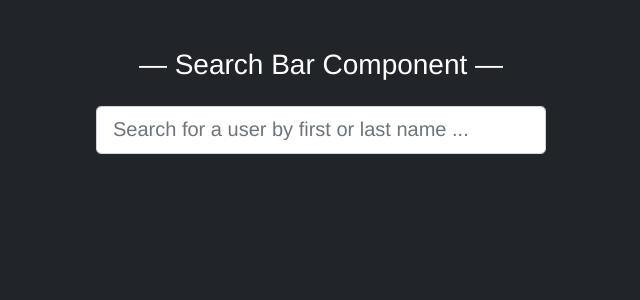
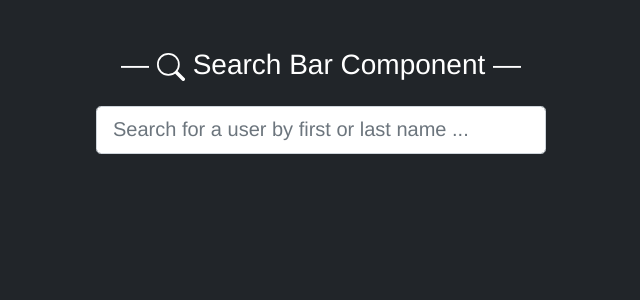
Before and after one commit to hoodenkiy/search-bar, a Vue app: page / in a window 1280 px wide. Shown: the top 300 px of the page, without its empty margins (319-959 px from the left). Built offline with nearby package versions, Linux system fonts and the light colour scheme; no server answers.

Commit message:
Fixin user profile component

```diff
--- a/src/App.vue
+++ b/src/App.vue
@@ -1,7 +1,26 @@
 <template>
 	<div id="app" class="container my-5">
 		<header class="text-center">
-			<h1 class="h3 mb-4">&mdash; Search Bar Component &mdash;</h1>
+			<h1 class="h3 mb-4">
+				&mdash;
+				<svg
+					width="1em"
+					height="1em"
+					viewBox="0 0 16 16"
+					class="bi bi-search mr-2"
+					fill="currentColor"
+					xmlns="http://www.w3.org/2000/svg"
+				>
+					<path
+						fill-rule="evenodd"
+						d="M10.442 10.442a1 1 0 0 1 1.415 0l3.85 3.85a1 1 0 0 1-1.414 1.415l-3.85-3.85a1 1 0 0 1 0-1.415z"
+					/>
+					<path
+						fill-rule="evenodd"
+						d="M6.5 12a5.5 5.5 0 1 0 0-11 5.5 5.5 0 0 0 0 11zM13 6.5a6.5 6.5 0 1 1-13 0 6.5 6.5 0 0 1 13 0z"
+					/>
+				</svg>Search Bar Component &mdash;
+			</h1>
 		</header>
 		<SearchBar :custom-class="searchBarClass" />
 		<UserProfile v-if="showUserProfile" />
--- a/src/components/SearchBar.vue
+++ b/src/components/SearchBar.vue
@@ -1,8 +1,9 @@
 <template>
 	<div :class="[customClass, 'search-wrapper']">
-		<div class="search-input">
+		<div class="search-input w-100">
+			<label for="search-input" class="sr-only">Search for a user by first or last name</label>
 			<input
-				aria-label="Search for a user by first or last name"
+				aria-owns="results-list"
 				autocomplete="off"
 				class="form-control form-control-lg"
 				:class="{ 'rounded-top': showAutoComplete }"
@@ -12,8 +13,8 @@
 				"
 				@input="handleSearch($event)"
 				@keydown="handleKeys"
+				id="search-input"
 				placeholder="Search for a user by first or last name ..."
-				id="search-input"
 				ref="searchInput"
 				v-model="searchText"
 			/>
@@ -120,7 +121,11 @@ function handleKeys(event) {
 			firstItem.classList.add('active');
 		}
 
-		if (event.keyCode === keys.arrrowDown && listLength > 1 && list[focusedIndex + 1]) {
+		if (
+			event.keyCode === keys.arrrowDown &&
+			listLength > 1 &&
+			list[focusedIndex + 1]
+		) {
 			list[focusedIndex + 1].focus();
 			list[focusedIndex + 1].classList.add('active');
 		}
@@ -130,7 +135,11 @@ function handleKeys(event) {
 			lastItem.classList.add('active');
 		}
 
-		if (event.keyCode === keys.arrrowUp && listLength > 1 && list[focusedIndex - 1]) {
+		if (
+			event.keyCode === keys.arrrowUp &&
+			listLength > 1 &&
+			list[focusedIndex - 1]
+		) {
 			list[focusedIndex - 1].focus();
 			list[focusedIndex - 1].classList.add('active');
 		}
--- a/src/components/UserProfile.vue
+++ b/src/components/UserProfile.vue
@@ -1,6 +1,6 @@
 <template>
 	<main>
-		<div class="card text-center border-0 my-4">
+		<div class="text-center border-0 my-4">
 			<div class="card-body">
 				<img
 					:alt="`${selectedUser.name.first} ${selectedUser.name.last}`"
@@ -9,13 +9,10 @@
 					v-if="selectedUser.picture.large"
 				/>
 
-				<h5 class="card-title mb-4">
+				<h5 class="card-title mb-2">
 					{{ selectedUser.name.first }}
 					{{ selectedUser.name.last }}
 				</h5>
-				<h6 class="card-text">
-					Personal information:
-				</h6>
 				<p><strong>Phone#:</strong> {{ selectedUser.phone }}</p>
 			</div>
 		</div>
--- a/src/components/shared/AutoCompleteList.vue
+++ b/src/components/shared/AutoCompleteList.vue
@@ -1,7 +1,8 @@
 <template>
 	<div class="shadow-sm">
 		<ul
-			class="list-group auto-complete"
+			role="listbox"
+			class="list-group auto-complete w-100"
 			ref="resultsList"
 			id="results-list"
 		>
@@ -17,6 +18,7 @@
 				@mouseover="activeResult = index"
 				@mouseout="activeResult = null"
 				:key="`user-${index}`"
+				role="option"
 				tabindex="0"
 				@keydown.enter="$emit('result-selected', user)"
 			>
```
